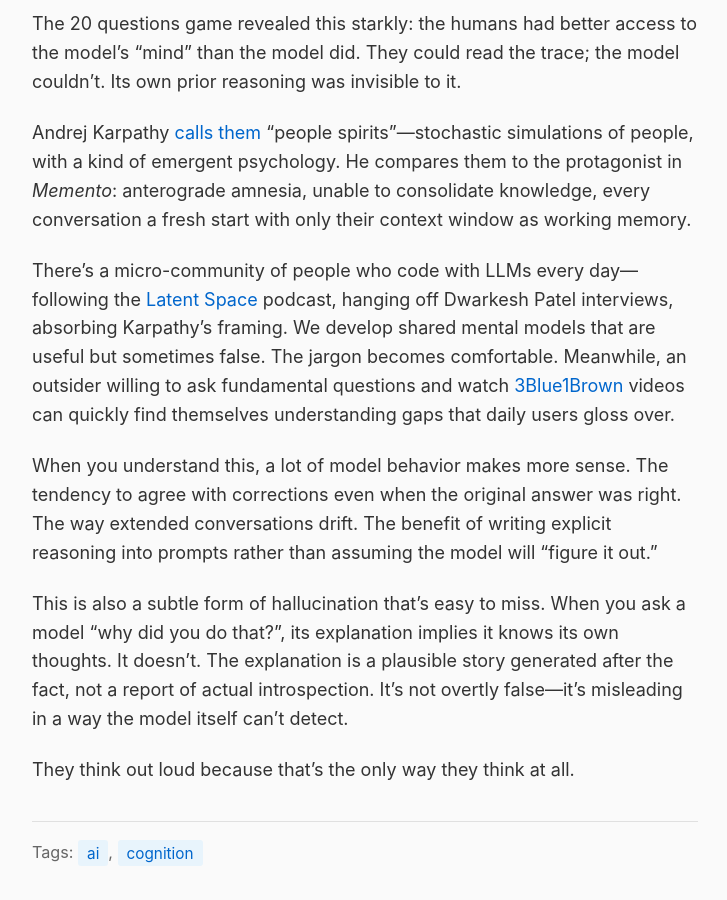
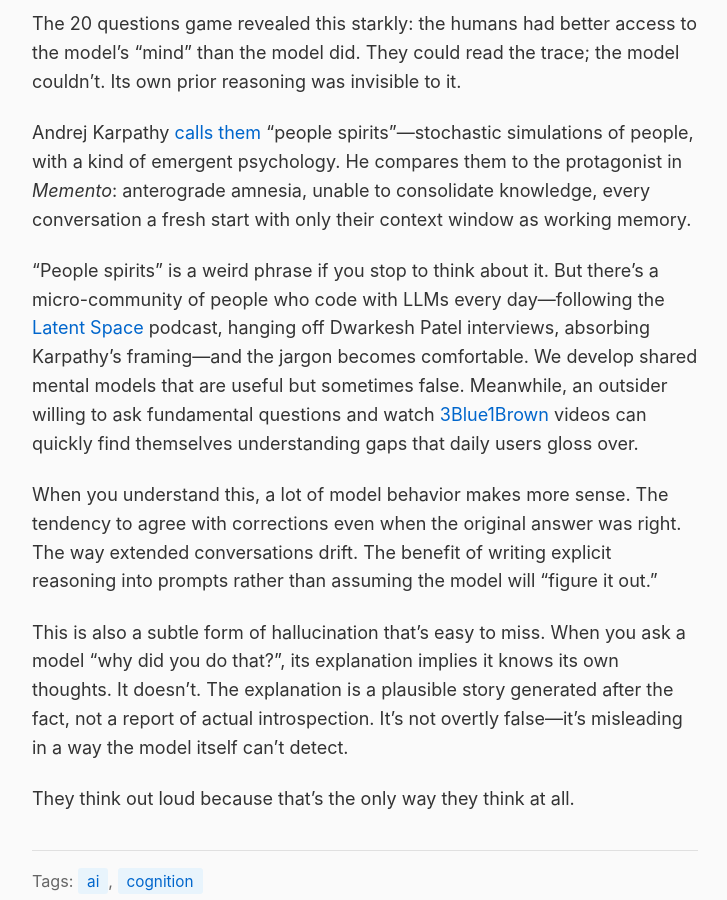
Before and after one commit to rob137/rob137.github.io, a Jekyll site: the page built from _posts/2026-01-24-thinking-out-loud.md, in a window 1280 px wide and 900 px high, scrolled down 1915 px. Shown: the whole window, without its empty margins (275-1002 px from the left). Built offline with Jekyll 4.4.1, drawn with Linux system fonts in a browser that asks for light colours.

Commit message:
Connect micro-community paragraph to 'people spirits' weirdness

```diff
--- a/_posts/2026-01-24-thinking-out-loud.md
+++ b/_posts/2026-01-24-thinking-out-loud.md
@@ -38,7 +38,7 @@ The 20 questions game revealed this starkly: the humans had better access to the
 
 Andrej Karpathy [calls them](https://www.ycombinator.com/library/MW-andrej-karpathy-software-is-changing-again) "people spirits"—stochastic simulations of people, with a kind of emergent psychology. He compares them to the protagonist in *Memento*: anterograde amnesia, unable to consolidate knowledge, every conversation a fresh start with only their context window as working memory.
 
-There's a micro-community of people who code with LLMs every day—following the [Latent Space](https://www.latent.space/) podcast, hanging off Dwarkesh Patel interviews, absorbing Karpathy's framing. We develop shared mental models that are useful but sometimes false. The jargon becomes comfortable. Meanwhile, an outsider willing to ask fundamental questions and watch [3Blue1Brown](https://www.youtube.com/c/3blue1brown) videos can quickly find themselves understanding gaps that daily users gloss over.
+"People spirits" is a weird phrase if you stop to think about it. But there's a micro-community of people who code with LLMs every day—following the [Latent Space](https://www.latent.space/) podcast, hanging off Dwarkesh Patel interviews, absorbing Karpathy's framing—and the jargon becomes comfortable. We develop shared mental models that are useful but sometimes false. Meanwhile, an outsider willing to ask fundamental questions and watch [3Blue1Brown](https://www.youtube.com/c/3blue1brown) videos can quickly find themselves understanding gaps that daily users gloss over.
 
 When you understand this, a lot of model behavior makes more sense. The tendency to agree with corrections even when the original answer was right. The way extended conversations drift. The benefit of writing explicit reasoning into prompts rather than assuming the model will "figure it out."
 
```
